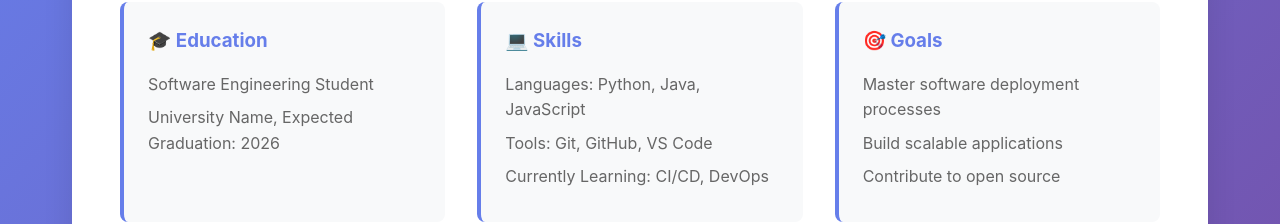
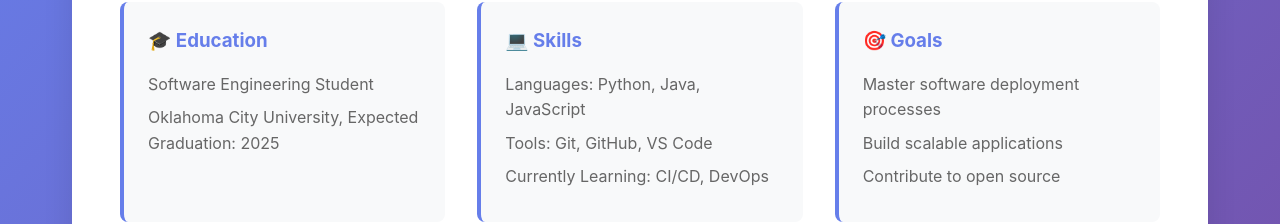
Before and after one commit to duyquangbui99/my-cicd-website, a plain HTML site: page about.html in a window 1280 px wide. Shown: the part 232-456 px from the top of the page. Drawn offline with Linux system fonts and the light colour scheme.

Commit message:
Iteration 1: Personalize content

```diff
--- a/about.html
+++ b/about.html
@@ -27,7 +27,7 @@
                 <div class="about-card">
                     <h3>🎓 Education</h3>
                     <p>Software Engineering Student</p>
-                    <p>University Name, Expected Graduation: 2026</p>
+                    <p>Oklahoma City University, Expected Graduation: 2025</p>
                 </div>
                 <div class="about-card">
                     <h3>💻 Skills</h3>
```
